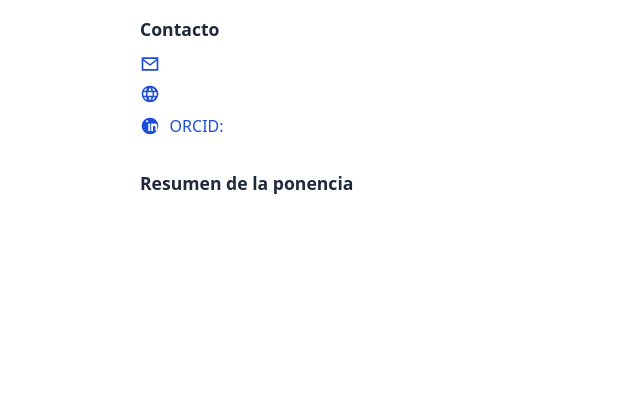
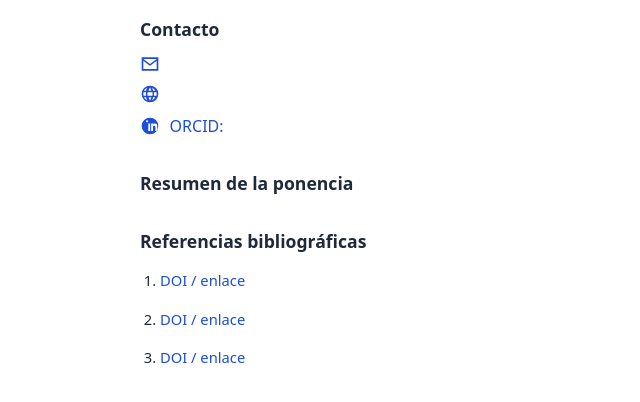
Before and after one commit to amontero1211/ponencia-dignora, a plain HTML site: page index.html in a window 1280 px wide. Shown: the part 166-568 px from the top of the page, without its empty margins (200-840 px from the left). Drawn offline with Linux system fonts and the light colour scheme.

Commit message:
feat: add bibliographic references section

```diff
--- a/index.html
+++ b/index.html
@@ -37,7 +37,23 @@
       <h2 class="resumen__titulo">Resumen de la ponencia</h2>
       <p class="resumen__texto"><!-- REEMPLAZAR: resumen/abstract de la ponencia --></p>
     </section>
-    <section class="referencias" id="referencias"></section>
+    <section class="referencias" id="referencias">
+      <h2 class="referencias__titulo">Referencias bibliográficas</h2>
+      <ol class="referencias__lista">
+        <li class="referencias__item">
+          <!-- REEMPLAZAR: Apellido, N. (Año). Título del trabajo. Revista, volumen(número), páginas. -->
+          <a href="<!-- REEMPLAZAR: https://doi.org/xxxx -->" target="_blank" rel="noopener">DOI / enlace</a>
+        </li>
+        <li class="referencias__item">
+          <!-- REEMPLAZAR: Apellido, N. (Año). Título del trabajo. Revista, volumen(número), páginas. -->
+          <a href="<!-- REEMPLAZAR: https://doi.org/xxxx -->" target="_blank" rel="noopener">DOI / enlace</a>
+        </li>
+        <li class="referencias__item">
+          <!-- REEMPLAZAR: Apellido, N. (Año). Título del trabajo. Revista, volumen(número), páginas. -->
+          <a href="<!-- REEMPLAZAR: https://doi.org/xxxx -->" target="_blank" rel="noopener">DOI / enlace</a>
+        </li>
+      </ol>
+    </section>
   </main>
 </body>
 </html>
--- a/style.css
+++ b/style.css
@@ -108,3 +108,34 @@ body {
   margin: 0;
   color: var(--color-text);
 }
+
+.referencias__titulo {
+  font-size: 1.1rem;
+  margin: 0 0 0.75rem;
+}
+
+.referencias__lista {
+  margin: 0;
+  padding-left: 1.25rem;
+  display: flex;
+  flex-direction: column;
+  gap: 0.9rem;
+}
+
+.referencias__item {
+  font-size: 0.92rem;
+  color: var(--color-text);
+}
+
+.referencias__item a {
+  display: inline-block;
+  margin-top: 0.15rem;
+  color: var(--color-accent);
+  text-decoration: none;
+  word-break: break-all;
+}
+
+.referencias__item a:hover,
+.referencias__item a:focus {
+  text-decoration: underline;
+}
```
